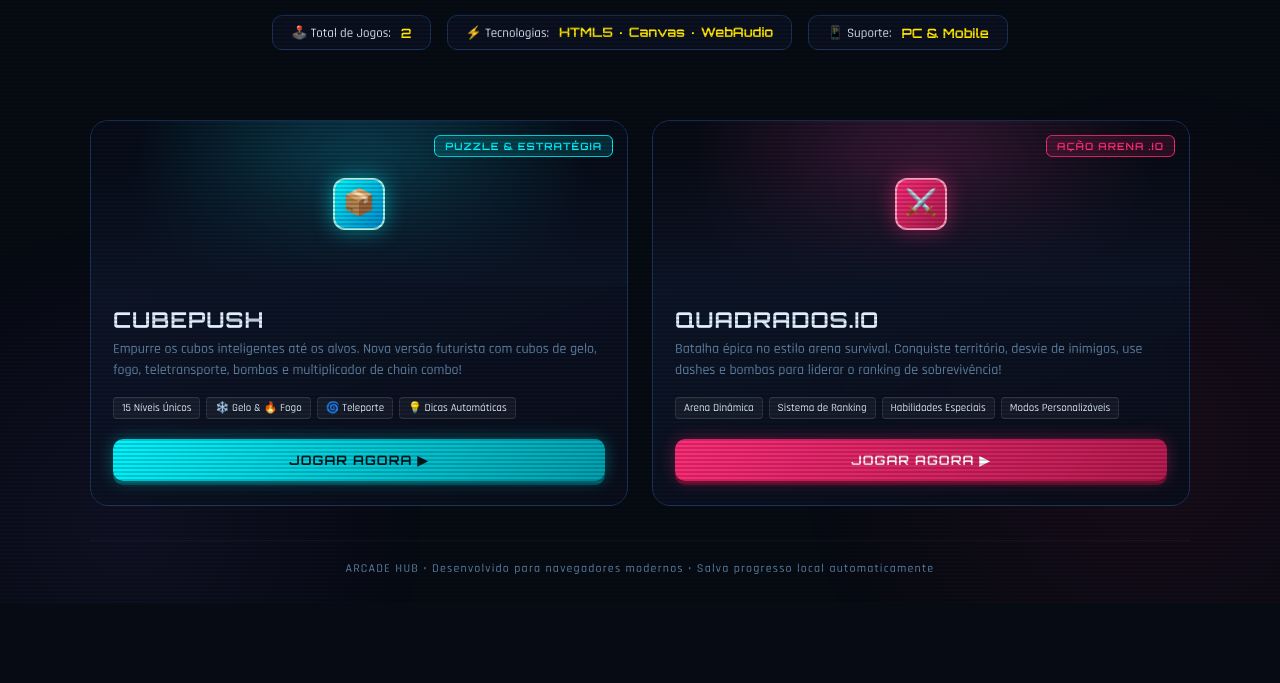
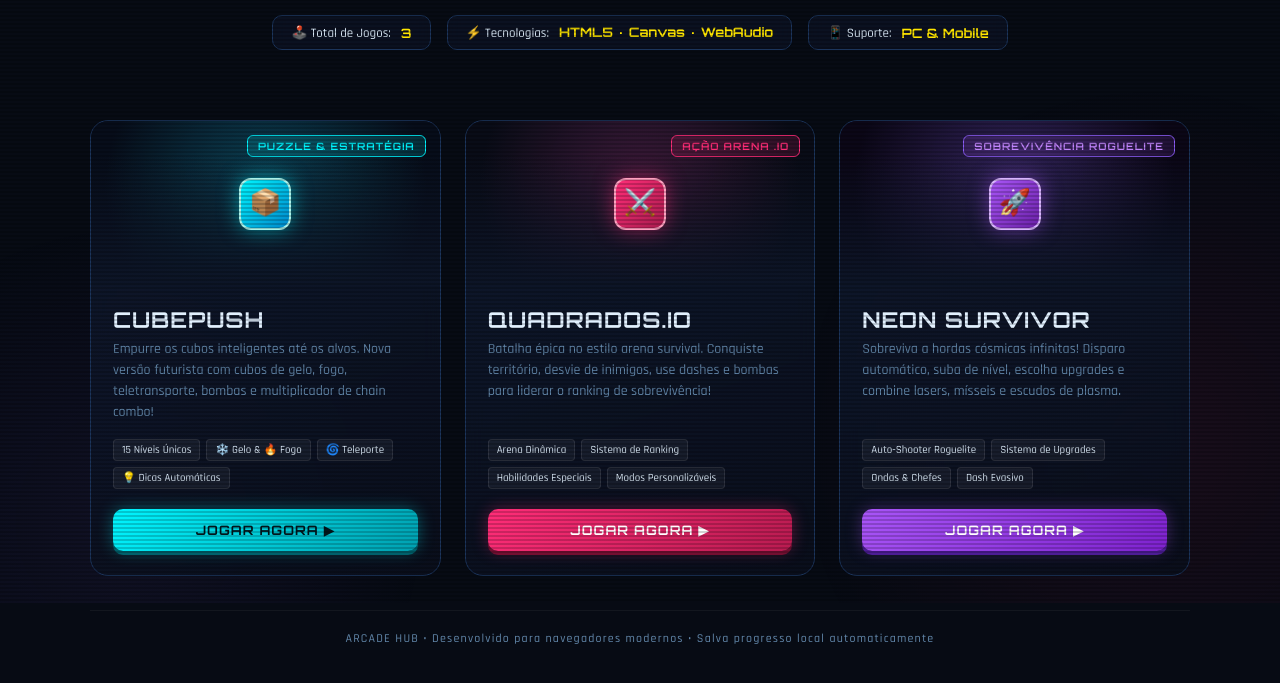
Before and after one commit to isaiasrocha01/jogos, a plain HTML site: page index.html in a window 1280 px wide. Shown: the part 197-880 px from the top of the page. Before the commit the page ends 813 px from the top, so only its background shows below. Drawn offline with Linux system fonts and the light colour scheme.

Commit message:
Update index.html

```diff
--- a/index.html
+++ b/index.html
@@ -322,6 +322,33 @@ p.subtitle {
   box-shadow: 0 1px 0 #730f31;
 }
 
+.banner-survivor {
+  background: radial-gradient(circle at 50% 40%, rgba(168, 85, 247, 0.25), #0b0717 80%);
+}
+.icon-survivor {
+  background: linear-gradient(135deg, #a855f7, #6b21a8);
+  border: 2px solid #d8b4fe;
+  box-shadow: 0 0 20px rgba(168, 85, 247, 0.5);
+}
+.pill-survivor {
+  background: rgba(168, 85, 247, 0.15);
+  border: 1px solid var(--neon-purple);
+  color: #c084fc;
+}
+.btn-purple {
+  background: linear-gradient(135deg, #a855f7, #7e22ce);
+  color: #ffffff;
+  box-shadow: 0 4px 0 #4c1d95, 0 0 16px rgba(168, 85, 247, 0.35);
+}
+.btn-purple:hover {
+  filter: brightness(1.1);
+  box-shadow: 0 5px 0 #4c1d95, 0 0 22px rgba(168, 85, 247, 0.55);
+}
+.btn-purple:active {
+  transform: translateY(3px);
+  box-shadow: 0 1px 0 #4c1d95;
+}
+
 /* Footer */
 footer {
   text-align: center;
@@ -343,7 +370,7 @@ footer {
     <p class="subtitle">Escolha seu desafio favorito e divirta-se direto no navegador em qualquer dispositivo.</p>
 
     <div class="top-stats">
-      <div class="stat-pill">🕹️ Total de Jogos: <b>2</b></div>
+      <div class="stat-pill">🕹️ Total de Jogos: <b>3</b></div>
       <div class="stat-pill">⚡ Tecnologias: <b>HTML5 · Canvas · WebAudio</b></div>
       <div class="stat-pill">📱 Suporte: <b>PC & Mobile</b></div>
     </div>
@@ -399,6 +426,31 @@ footer {
         </a>
       </div>
     </article>
+
+    <!-- Jogo 3: NEON SURVIVOR -->
+    <article class="game-card">
+      <div class="card-banner banner-survivor">
+        <span class="pill-type pill-survivor">Sobrevivência Roguelite</span>
+        <div class="banner-badge">
+          <div class="icon-box icon-survivor">🚀</div>
+        </div>
+      </div>
+      <div class="card-body">
+        <h2>NEON SURVIVOR</h2>
+        <p class="card-desc">
+          Sobreviva a hordas cósmicas infinitas! Disparo automático, suba de nível, escolha upgrades e combine lasers, mísseis e escudos de plasma.
+        </p>
+        <div class="tag-list">
+          <span class="tag">Auto-Shooter Roguelite</span>
+          <span class="tag">Sistema de Upgrades</span>
+          <span class="tag">Ondas & Chefes</span>
+          <span class="tag">Dash Evasivo</span>
+        </div>
+        <a href="neon-survivor.html" class="btn-play btn-purple">
+          JOGAR AGORA ▶
+        </a>
+      </div>
+    </article>
   </main>
 
   <footer>
```
